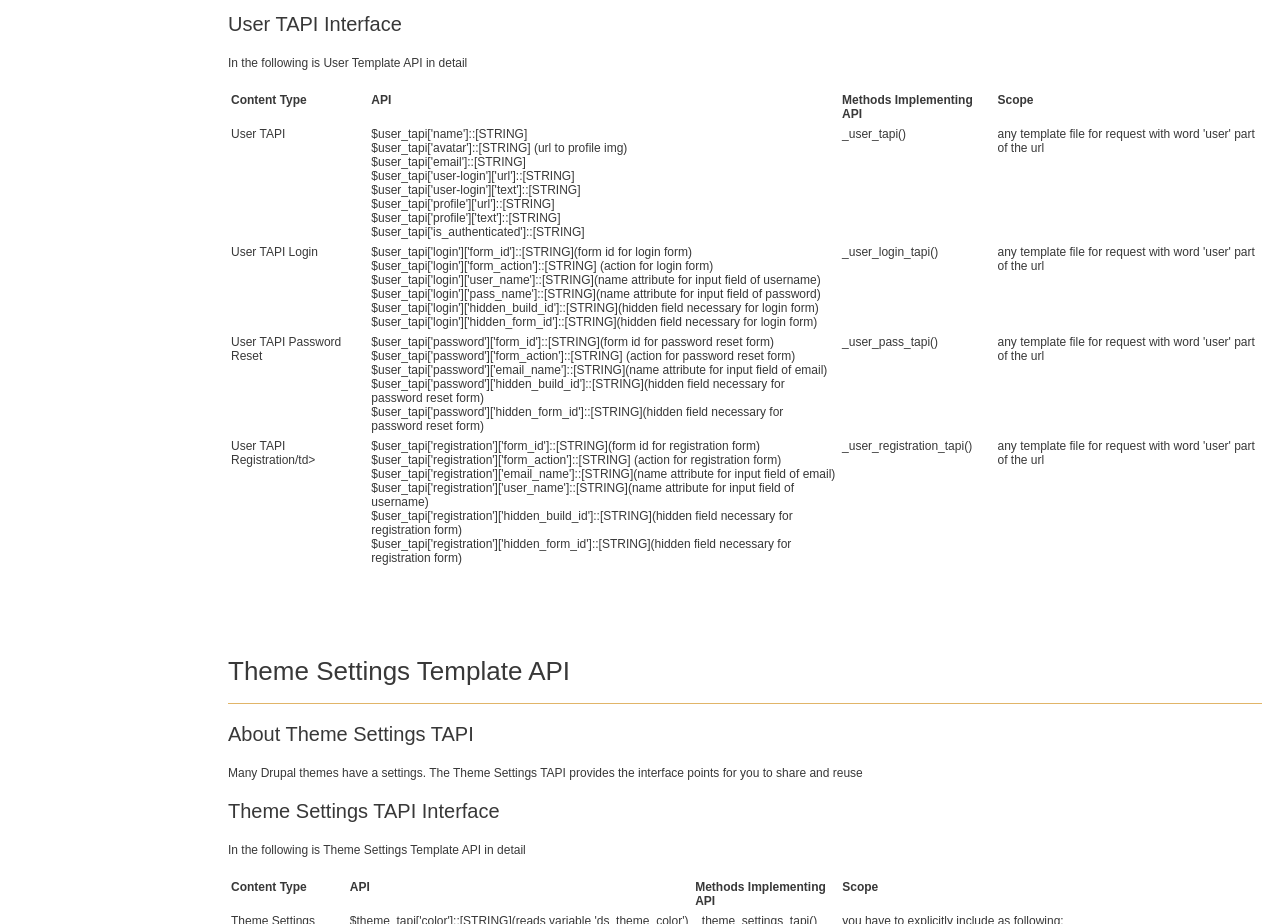
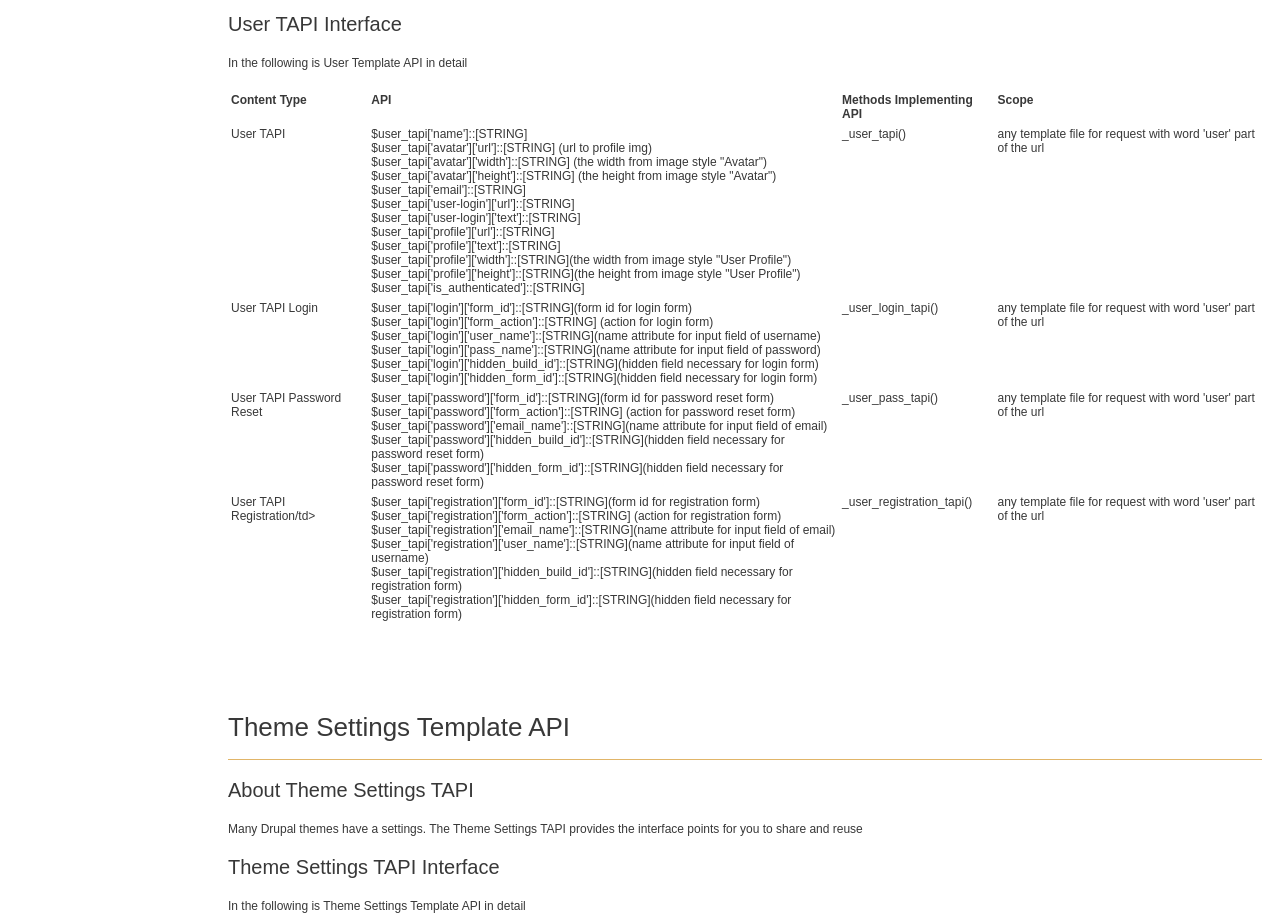
Before and after one commit to kapasoft-config-scripts/template_api, a plain HTML site: page docs/index.html in a window 1280 px wide. Shown: the part 5820-6744 px from the top of the page. Drawn offline with Linux system fonts and the light colour scheme.

Commit message:
updating User TAPI for image styles - Avatar and User Profile - v0.0.9

```diff
--- a/docs/index.html
+++ b/docs/index.html
@@ -515,12 +515,16 @@
         <tr>
             <td>User TAPI</td>
             <td>$user_tapi['name']::[STRING]<br>
-                $user_tapi['avatar']::[STRING] (url to profile img)<br>
+                $user_tapi['avatar']['url']::[STRING] (url to profile img)<br>
+                $user_tapi['avatar']['width']::[STRING] (the width from image style "Avatar")<br>
+                $user_tapi['avatar']['height']::[STRING] (the height from image style "Avatar")<br>
                 $user_tapi['email']::[STRING]<br>
                 $user_tapi['user-login']['url']::[STRING]<br>
                 $user_tapi['user-login']['text']::[STRING]<br>
                 $user_tapi['profile']['url']::[STRING]<br>
                 $user_tapi['profile']['text']::[STRING]<br>
+                $user_tapi['profile']['width']::[STRING](the width from image style "User Profile")<br>
+                $user_tapi['profile']['height']::[STRING](the height from image style "User Profile")<br>
                 $user_tapi['is_authenticated']::[STRING]<br>
             <td>_user_tapi()</td>
             <td>any template file for request with word 'user' part of the url</td>
```
Also changed, not shown: 1 other file.
